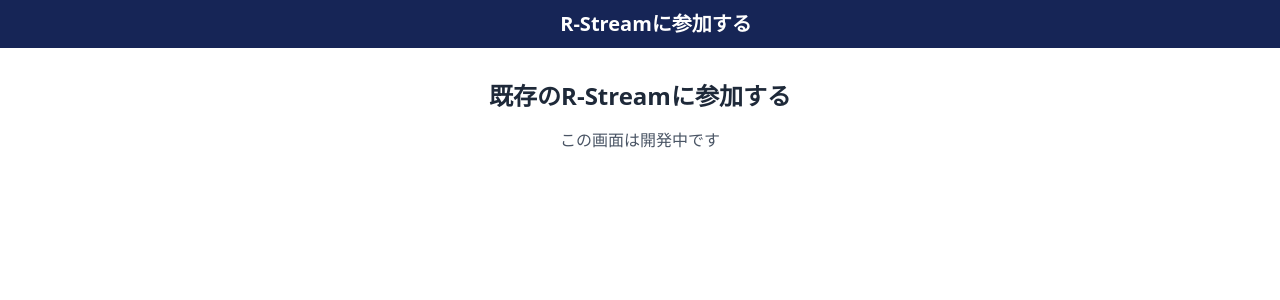
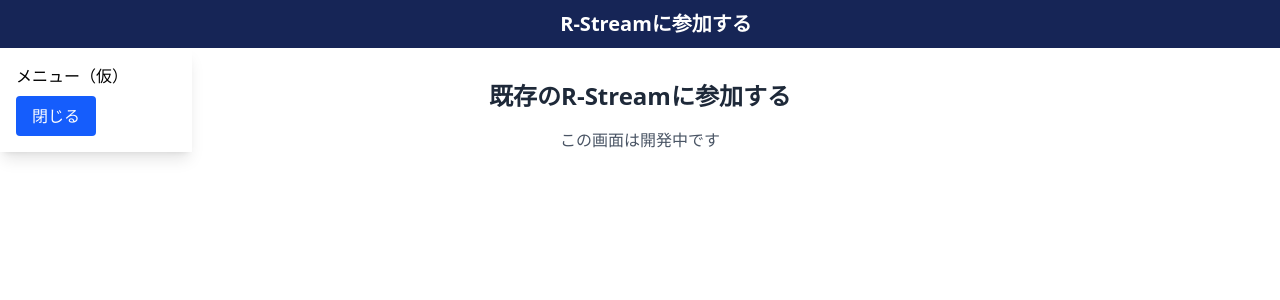
Before and after one commit to RenRen62/R-Stream, a React (Vite) app in the folder apps/web/: page /join in a window 1280 px wide. Both pictures are taken after a click on the button 32 px from the left and 24 px from the top of the page. Shown: the top 300 px of the page. Built offline with nearby package versions, Linux system fonts and the light colour scheme; some icons are missing.

Commit message:
fix: Headerのtitle定義をchildrenからpropsに変更、また、onMenuClickをpropsから内部定義に変更

```diff
--- a/apps/web/src/components.tsx
+++ b/apps/web/src/components.tsx
@@ -1,25 +1,41 @@
+import { useState } from 'react';
 import ViewListIcon from '@mui/icons-material/ViewList';
 
 interface HeaderProps {
-  children: React.ReactNode;
-  onMenuClick?: () => void;
+  title: string;
 }
 
 export { Header };
 
-const Header: React.FC<HeaderProps> = ({ children, onMenuClick }) => {
+const Header: React.FC<HeaderProps> = ({ title }) => {
+  const [isMenuOpen, setIsMenuOpen] = useState(false);
+
+  const handleMenuClick = () => setIsMenuOpen((prev: boolean) => !prev);
+
   return (
+    <>
       <header className='flex items-center bg-blue-950 px-4 py-2'>
         <button
           className='flex cursor-pointer items-center justify-center rounded-lg p-2 text-white transition-colors duration-200 hover:bg-blue-900'
-        onClick={onMenuClick}
+          onClick={handleMenuClick}
         >
           <ViewListIcon />
         </button>
-
         <h1 className='flex-1 text-center text-xl font-bold text-white'>
-        {children}
+          {title}
         </h1>
       </header>
+      {isMenuOpen && (
+        <div className='absolute top-12 left-0 z-10 w-48 bg-white p-4 shadow-lg'>
+          <div>メニュー（仮）</div>
+          <button
+            className='mt-2 rounded bg-blue-600 px-4 py-2 text-white'
+            onClick={() => setIsMenuOpen(false)}
+          >
+            閉じる
+          </button>
+        </div>
+      )}
+    </>
   );
 };
--- a/apps/web/src/routes/create.tsx
+++ b/apps/web/src/routes/create.tsx
@@ -4,7 +4,7 @@ import { Header } from '../components';
 const Create: React.FC = () => {
   return (
     <div className='min-h-screen'>
-      <Header>R-Streamを新規作成する</Header>
+      <Header title='R-Streamを新規作成する' />
 
       <main className='flex flex-1 items-center justify-center p-8'>
         <div className='text-center'>
--- a/apps/web/src/routes/index.tsx
+++ b/apps/web/src/routes/index.tsx
@@ -6,7 +6,7 @@ import GroupIcon from '@mui/icons-material/Group';
 const Index: React.FC = () => {
   return (
     <div className='min-h-screen'>
-      <Header>R-Stream</Header>
+      <Header title='R-Stream' />
 
       <main className='flex flex-1 flex-col items-center justify-center p-8'>
         <div className='mb-8 text-center text-gray-600'>
--- a/apps/web/src/routes/join.tsx
+++ b/apps/web/src/routes/join.tsx
@@ -4,7 +4,7 @@ import { Header } from '../components';
 const Join: React.FC = () => {
   return (
     <div className='min-h-screen'>
-      <Header>R-Streamに参加する</Header>
+      <Header title='R-Streamに参加する' />
 
       <main className='flex flex-1 items-center justify-center p-8'>
         <div className='text-center'>
```
Lines whose indentation alone changed are shown as unchanged.
